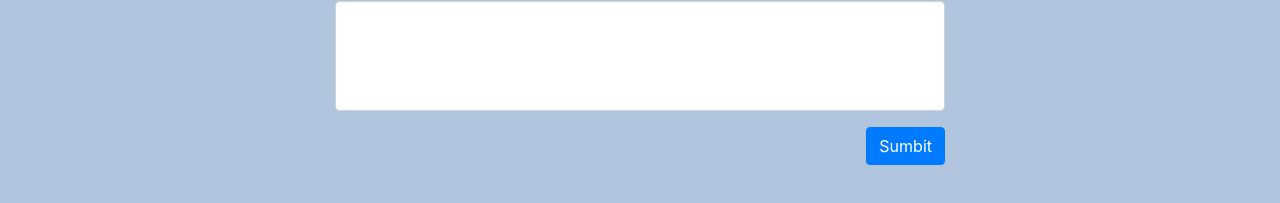
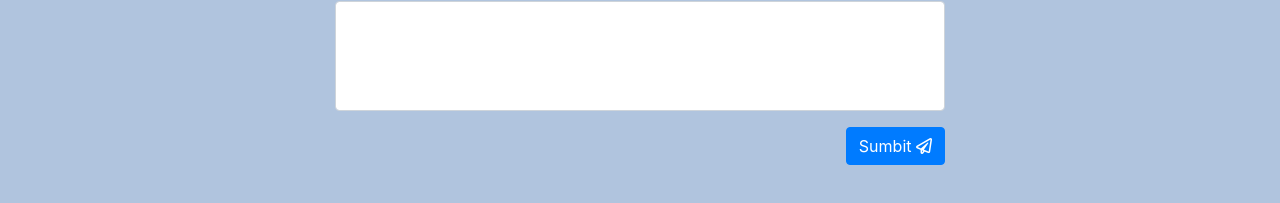
Before and after one commit to milosrancic/charity-website, a plain HTML site: page index.html in a window 1280 px wide. Shown: the part 3191-3394 px from the top of the page. Drawn offline with nearby package versions, Linux system fonts and the light colour scheme.

Commit message:
added paperplane icon on submit button

```diff
--- a/index.html
+++ b/index.html
@@ -280,7 +280,7 @@
         <label for="textarea">Your message</label>
         <textarea class="form-control" id="textarea" rows="4" required></textarea>
       </div>
-      <button type="submit" class="btn btn-primary float-right">Sumbit</button>
+      <button type="submit" class="btn btn-primary float-right">Sumbit <i class="far fa-paper-plane"></i></button>
     </form>
 
 
```
